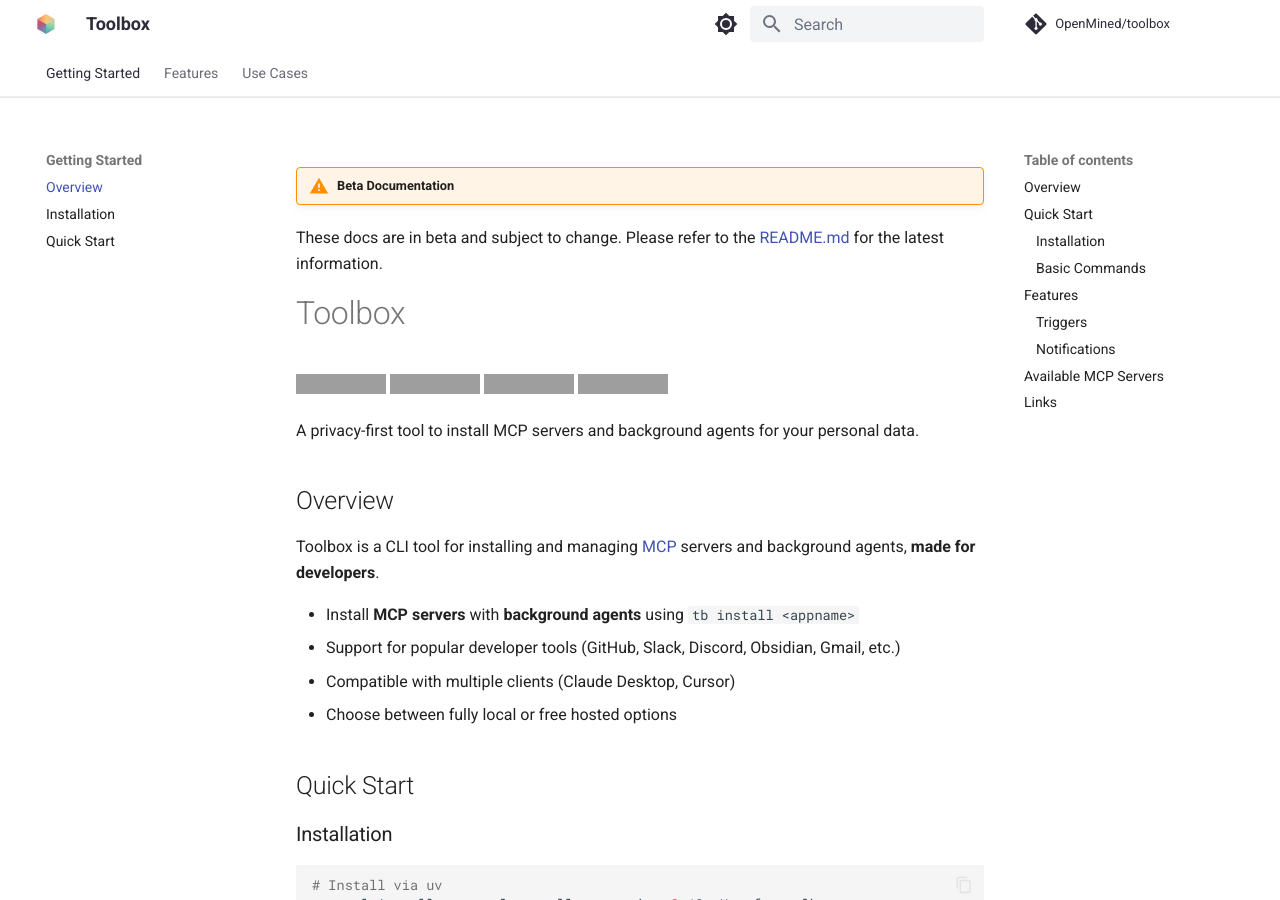
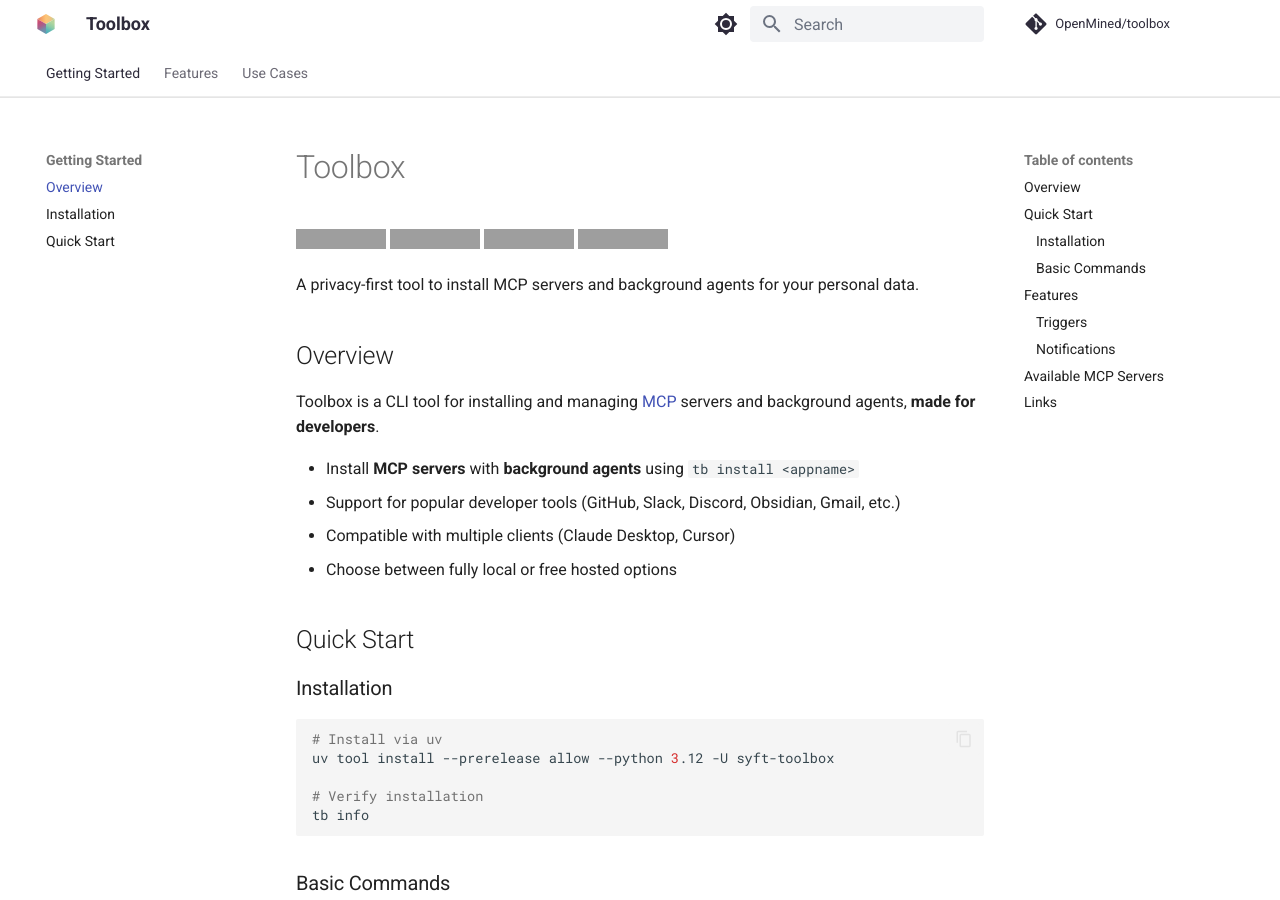
Before and after one commit to OpenMined/toolbox, an MkDocs documentation site: the page built from docs/index.md, in a window 1280 px wide and 900 px high, cut to the strip 0-900 px from the top of the window. Built offline with MkDocs 1.6.1 and Material for MkDocs 9.7.7, drawn with Linux system fonts in a browser that asks for light colours; comment, search, counter and statistics services are not loaded; the version menu is left out; grey boxes are pictures that could not be loaded.

Commit message:
fix admonitions

```diff
--- a/docs/index.md
+++ b/docs/index.md
@@ -1,6 +1,3 @@
-!!! warning "Beta Documentation"
-These docs are in beta and subject to change. Please refer to the [README.md](https://github.com/OpenMined/toolbox/blob/main/README.md) for the latest information.
-
 # Toolbox
 
 [![PyPI version](https://badge.fury.io/py/syft-toolbox.svg)](https://badge.fury.io/py/syft-toolbox)
@@ -9,8 +6,6 @@
 [![GitHub stars](https://img.shields.io/github/stars/OpenMined/toolbox?style=social)](https://github.com/OpenMined/toolbox)
 
 A privacy-first tool to install MCP servers and background agents for your personal data.
-
-<!-- <div style="position: relative; padding-bottom: 64.92335437330928%; height: 0;"><iframe src="https://www.loom.com/embed/8c85f602fe4c47a5b8b8ddc827d4a048?sid=6c3f7861-1e74-43dd-a296-23e2f546a933" frameborder="0" webkitallowfullscreen mozallowfullscreen allowfullscreen style="position: absolute; top: 0; left: 0; width: 100%; height: 100%;"></iframe></div> -->
 
 ## Overview
 
```
